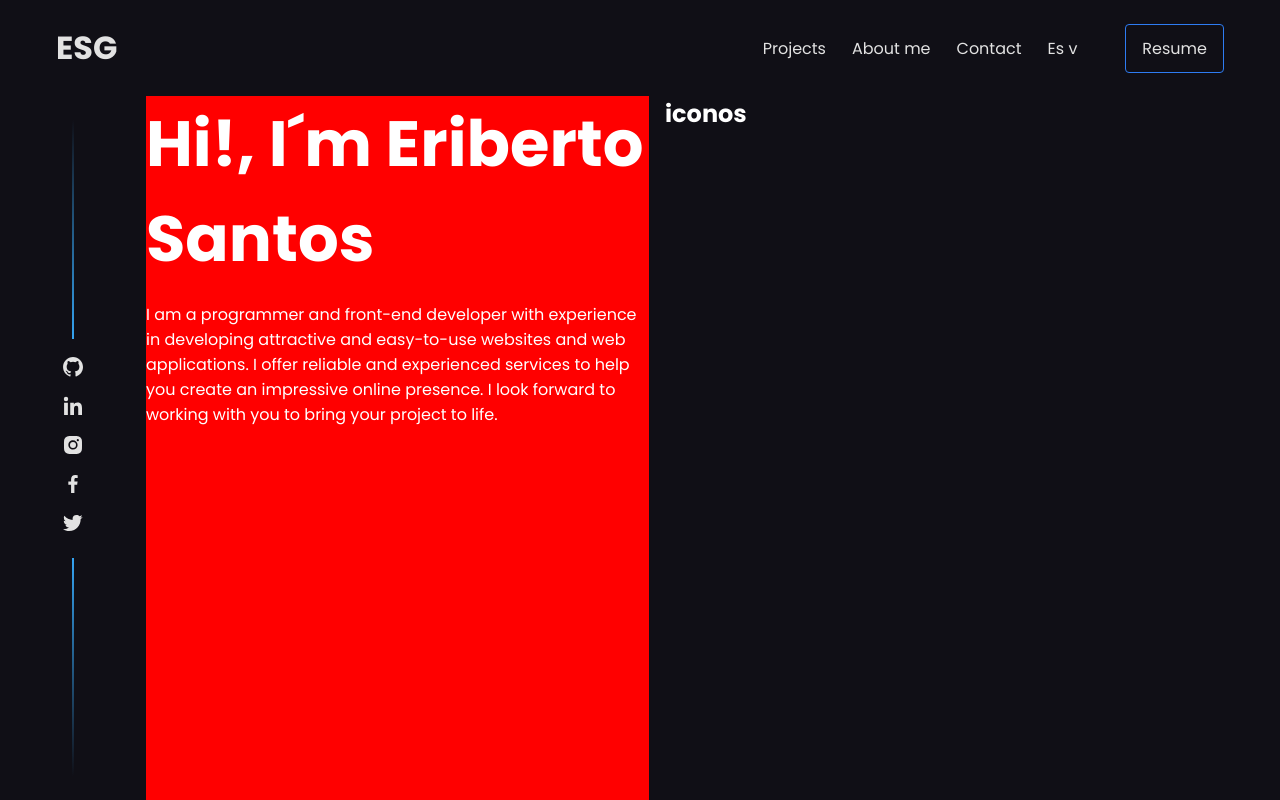
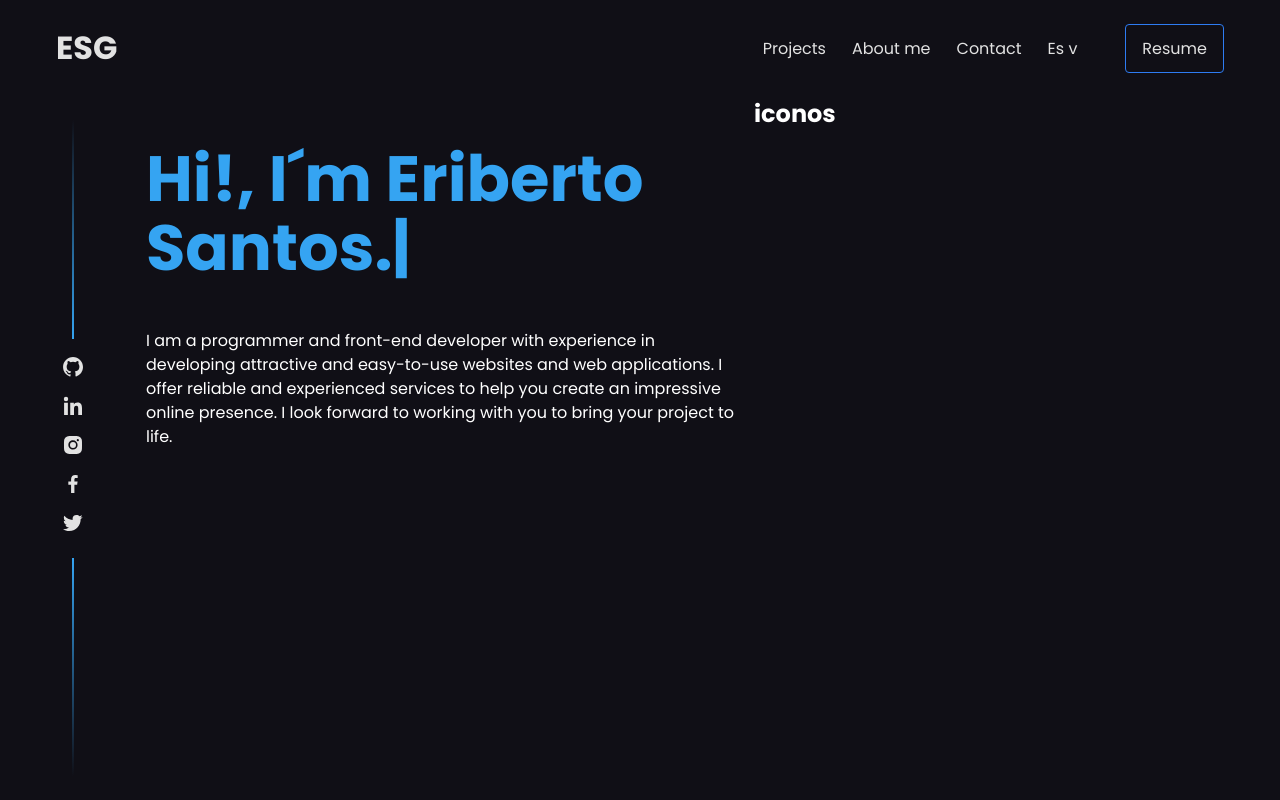
Before and after one commit to EribertoSG/My-portfolio, a Next.js app: page / in a window 1280 px wide. Built offline with nearby package versions, Linux system fonts and the light colour scheme.

Commit message:
Instalacion de una libreria para hacer el efecto de escritura en teclado. Tambien se creo dos componentes uno para el texto y otro para el efecto de escritura (con estilos incluido), por ultimo se importo al homebanner.

```diff
--- a/package.json
+++ b/package.json
@@ -13,6 +13,7 @@
     "eslint-config-next": "13.4.5",
     "next": "13.4.5",
     "react": "18.2.0",
-    "react-dom": "18.2.0"
+    "react-dom": "18.2.0",
+    "react-type-animation": "^3.1.0"
   }
 }
--- /dev/null
+++ b/src/components/atoms/Text.jsx
@@ -0,0 +1,4 @@
+import React from 'react'
+
+const Text = ({ style, text }) => <p className={style}>{text}</p>
+export default Text
--- /dev/null
+++ b/src/components/atoms/WritingEffect.jsx
@@ -0,0 +1,27 @@
+'use client'
+import { useState } from 'react';
+import { TypeAnimation } from 'react-type-animation'
+
+const WritingEffect = ({ styles }) => {
+    return (
+        <div className={styles.name}>
+            <TypeAnimation
+                sequence={[
+                    1000,
+                    "Hi!, I´m Eriberto Santos.",
+                    10000,
+                    "Hi!, I´m a frontend developer.",
+                    5000
+                ]}
+                wrapper="h1"
+                speed={25}
+                style={{ fontSize: '2em', display: 'inline-block', color: '#35A4F2' }}
+                repeat={Infinity}
+                cursor={false}
+                className={styles.type}
+            />
+        </div>
+    )
+}
+
+export default WritingEffect
--- a/src/components/layouts/homeBanner/HomeBanner.jsx
+++ b/src/components/layouts/homeBanner/HomeBanner.jsx
@@ -1,8 +1,12 @@
 import React from 'react'
+import Link from 'next/link'
 import styles from './homeBanner.module.css'
-import Link from 'next/link'
+import Text from '@/components/atoms/Text'
+import WritingEffect from '@/components/atoms/WritingEffect'
 
 const HomeBanner = () => {
+    const myDescription = `I am a programmer and front-end developer with experience in developing attractive and easy-to-use websites and web applications. I offer reliable and experienced services to help you create an impressive online presence. I look forward to working with you to bring your project to life.`
+
     return (
         <section className={styles.homeBanner}>
             <div className={styles.homeBanner__container}>
@@ -29,9 +33,8 @@ const HomeBanner = () => {
                 </div>
                 <div className={styles.homeBanner__content}>
                     <div className={styles.nameAndDescription}>
-                        <h1 className={styles.name}>Hi!, I´m Eriberto Santos</h1>
-                        <p className={styles.description}>I am a programmer and front-end developer with experience in developing attractive and easy-to-use websites and web applications.
-                            I offer reliable and experienced services to help you create an impressive online presence. I look forward to working with you to bring your project to life.</p>
+                        <WritingEffect styles={styles} />
+                        <Text style={styles.description} text={myDescription} />
                     </div>
                     <div className={styles.techIcon}>
                         <h1>iconos</h1>
--- a/src/components/layouts/homeBanner/homeBanner.module.css
+++ b/src/components/layouts/homeBanner/homeBanner.module.css
@@ -34,10 +34,39 @@
 .twitter {
     fill: #E2E2E2;
     margin-bottom: .5rem;
+    transition: transform 0.50s cubic-bezier(0.075, 0.82, 0.165, 1);
+}
+
+.github:hover {
+    fill: #fff;
+}
+
+.linkedin:hover {
+    fill: #0077B5;
+}
+
+.instagram:hover {
+    fill: #C13584;
+}
+
+.facebook:hover {
+    fill: #1877F2;
+}
+
+.github:hover,
+.linkedin:hover,
+.instagram:hover,
+.facebook:hover,
+.twitter:hover {
+    transform: scale(1.2);
 }
 
 .twitter {
     margin: 0;
+}
+
+.twitter:hover {
+    fill: #1DA1F2;
 }
 
 .lineOne,
@@ -61,25 +90,51 @@
 
 
 .homeBanner__content {
-    /* background-color: rgb(16, 148, 38); */
     display: grid;
-    grid-template-columns: repeat(2, 1fr);
+    grid-template-columns: 1fr 470px;
     grid-template-rows: 1fr;
     grid-gap: 1rem;
 }
 
 .nameAndDescription {
-    background-color: red;
-    margin-left: 3.5rem;
+    margin: 3rem 0 0 3.5rem;
 }
 
 .name {
     font-weight: 700;
-    font-size: 4rem;
+    font-size: 2em;
+    margin-bottom: 2.25rem;
+    line-height: 4.3125rem;
+    min-height: 9.25rem;
+}
+
+.textColor {
+    color: #35A4F2;
+}
+
+@keyframes expand {
+    0% {
+        transform: scaleY(0.1);
+    }
+
+    50% {
+        transform: scaleY(1);
+    }
+
+    100% {
+        transform: scaleY(0.1);
+    }
+}
+
+.type::after {
+    content: '|';
+    display: inline-block;
+    animation: expand 1s infinite cubic-bezier(0.075, 0.82, 0.165, 1);
 }
 
 .description {
     font-weight: 400;
+    line-height: 1.5rem;
 }
 
 .techIcon {
--- a/src/styles/main.css
+++ b/src/styles/main.css
@@ -8,7 +8,7 @@ body {
     min-height: 100vh;
 }
 
-h1,h2, h3,h4{
+h1,h2, h3,h4, p{
     margin: 0;
 }
 
```
Also changed, not shown: 1 other file (tests, documents, lock files or other folders).
